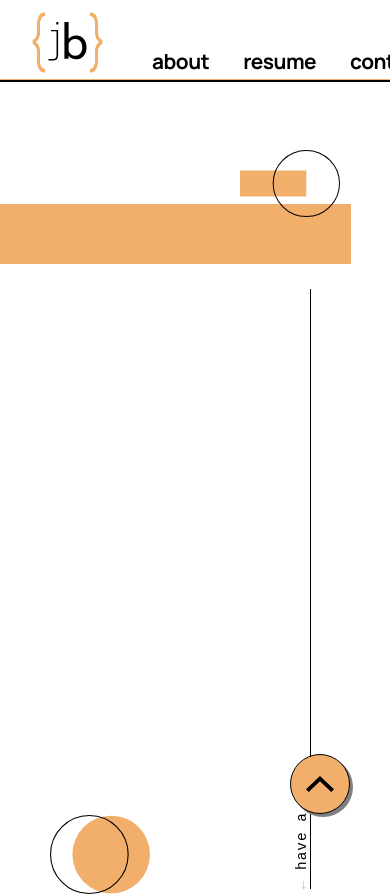
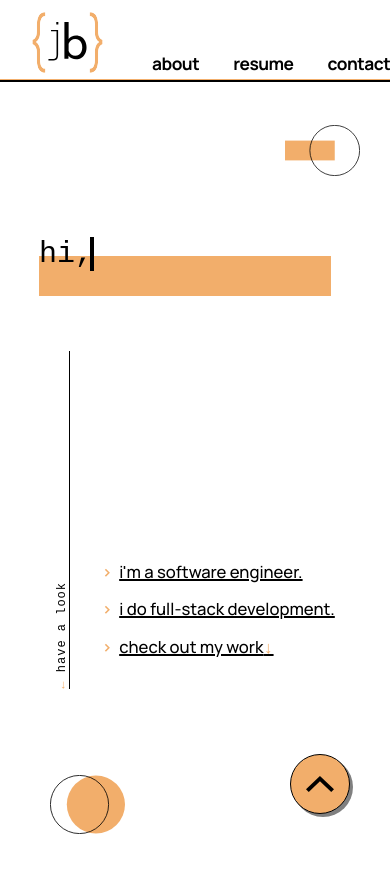
Before and after one commit to jennifer-bowser/jb-dev, a React (Vite) app: page / in a window 390 px wide. Shown: the top 896 px of the page. Built offline with nearby package versions, Linux system fonts and the light colour scheme; a web font is replaced by a local one.

Commit message:
splashbox css for responsive layouts

```diff
--- a/src/components/splashbox-components/Separator.css
+++ b/src/components/splashbox-components/Separator.css
@@ -3,7 +3,7 @@
     display: flex;
     height: 100%;
     justify-content: center;
-    margin: 0 75px;
+    margin: 0 95px 0 75px; /* margin-right should be 20px more than margin-left to account for height of text */
 }
 
 .Separator-Link {
@@ -31,8 +31,14 @@
     height: 100%;
 }
 
-@media (max-width: 1540px){
+@media (max-width: 1560px){
     .Separator{
-        margin: 0 40px;
+        margin: 0 50px 0 30px;
     }
 }
+
+@media(max-width: 775px){
+    .Separator{
+        margin: 0 30px 0 10px;
+    }
+}
--- a/src/components/splashbox-components/Splashbox.css
+++ b/src/components/splashbox-components/Splashbox.css
@@ -1,12 +1,13 @@
 .Splashbox {
     align-items: center;
     display: flex;
-    height: 100vh;
+    /* 82px = height of NavBar */
+    height: calc(100vh - 82px);
     justify-content: center;
     width: 100%;
-    margin: 0 auto;
     /* 82px = height of NavBar */
-    padding: 82px 10% 100px 10%;
+    margin-top: 82px;
+    padding: 0 10%;
 }
 
 .Splashbox-Content-Wrapper{
@@ -18,27 +19,62 @@
     max-height: 600px;
 }
 
+.Splashbox-Row2{
+    align-items: center;
+    display: flex;
+    justify-content: space-evenly;
+    width: 100%;
+    height: 100%;
+    max-height: 600px;
+}
+
+.Splashbox-Flourish{
+    position: absolute;
+    width: 100px;
+}
+
 #Splashbox-RectangleCircleOutline{
-    width: 100px;
-    position: absolute;
     top: 150px;
     right: 50px;
 }
 
 #Splashbox-CircleOutlineSolid{
-    width: 100px;
-    position: absolute;
-    bottom: 100px;
+    bottom: 50px;
     left: 50px;
 }
 
 @media (max-width: 1180px){
     .Splashbox-Content-Wrapper{
         flex-wrap: wrap;
-        justify-content: flex-end;
+    }
+
+    .Splashbox-Row2{
+        justify-content: center;
+        height: 450px;
+    }
+}
+
+@media (max-width: 775px){
+    .Splashbox-Content-Wrapper{
+        height: auto;
+    }
+
+    .Splashbox-Row2{
+        justify-content: center;
+        height: 40vh;
+        margin-top: 40px;
+    }
+
+    .Splashbox-Flourish{
+        width: 75px;
+    }
+
+    #Splashbox-RectangleCircleOutline{
+        top: 125px;
+        right: 30px;
     }
 
     #Splashbox-CircleOutlineSolid{
-        bottom: -50px;
+        bottom: 10px;
     }
 }
--- a/src/components/splashbox-components/Splashbox.jsx
+++ b/src/components/splashbox-components/Splashbox.jsx
@@ -8,13 +8,15 @@ import "./Splashbox.css";
 export default function Splashbox(){
     return (
         <section className="Splashbox" id="home">
-            <img id="Splashbox-RectangleCircleOutline" src={rectangleCircleOutline}/>
+            <img id="Splashbox-RectangleCircleOutline" className="Splashbox-Flourish" src={rectangleCircleOutline}/>
             <div className="Splashbox-Content-Wrapper">
                 <TypingLetters text={"hi, i'm jennifer"}/>
-                <Separator />
-                <SplashboxBulletList />
+                <div className="Splashbox-Row2">
+                    <Separator />
+                    <SplashboxBulletList />
+                </div>
             </div>
-            <img id="Splashbox-CircleOutlineSolid" src={circleOutlineSolid}/>
+            <img id="Splashbox-CircleOutlineSolid" className="Splashbox-Flourish" src={circleOutlineSolid}/>
         </section>
     )
 }
--- a/src/components/splashbox-components/SplashboxBulletList.css
+++ b/src/components/splashbox-components/SplashboxBulletList.css
@@ -36,3 +36,9 @@
         font-size: 1.5em;
     }
 }
+
+@media (max-width: 775px){
+    .SplashboxBulletList .BulletList {
+        font-size: 1.25em;
+    }
+}
--- a/src/components/splashbox-components/TypingLetters.css
+++ b/src/components/splashbox-components/TypingLetters.css
@@ -78,9 +78,17 @@
 @media (max-width: 1180px){
     .TypingLetters{
         height: auto;
+        margin-top: 0;
+    }
+}
+
+@media (max-width: 775px){
+    .TypingLetters-Text{
+        font-size: 2.25em;
     }
 
-    .TypingLetters-Text{
-        font-size: 3em;
+    .TypingLetters-Background {
+        bottom: 15px;
+        height: 40px;
     }
 }
--- a/src/index.css
+++ b/src/index.css
@@ -33,6 +33,12 @@ body {
     padding: 0;
     font-size: 12pt;
     font-weight: 400;
+}
+
+@media(max-width: 750px){
+    body{
+        font-size: 10pt;
+    }
 }
 
 a {
```
